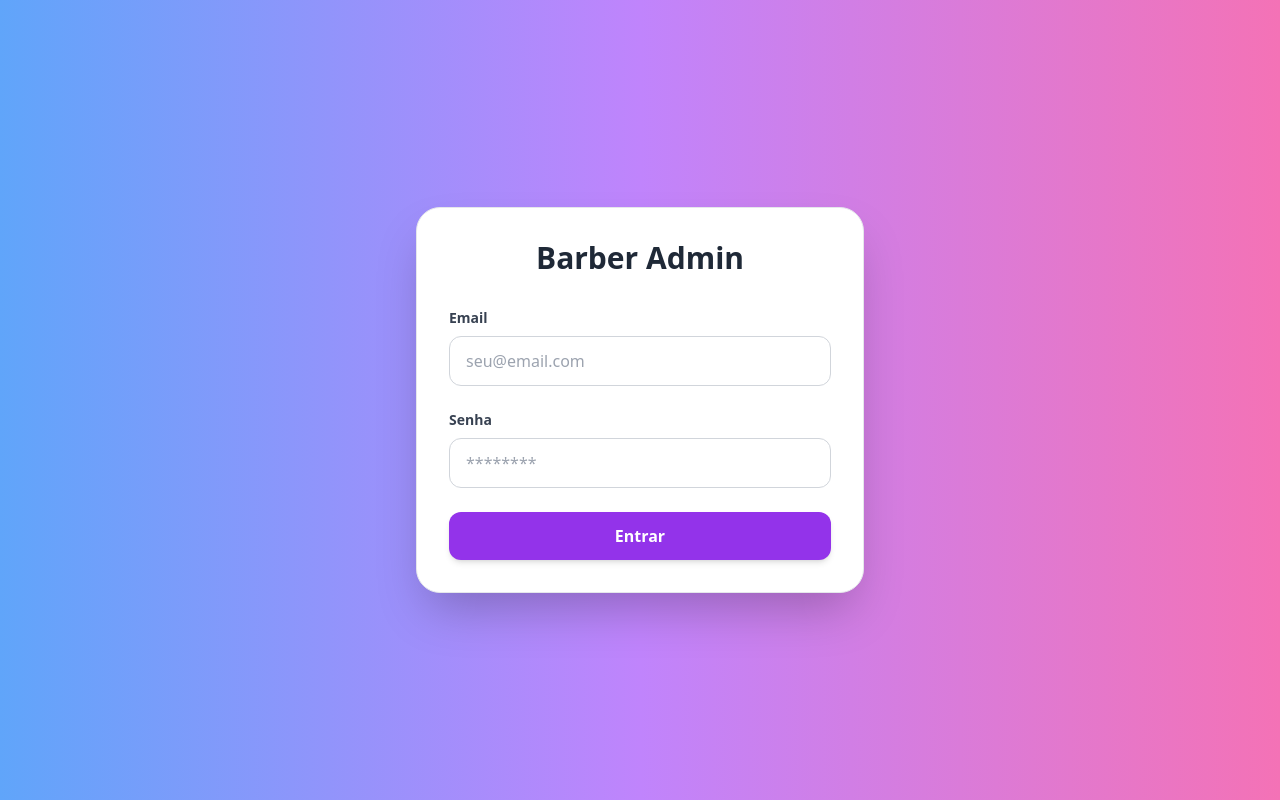
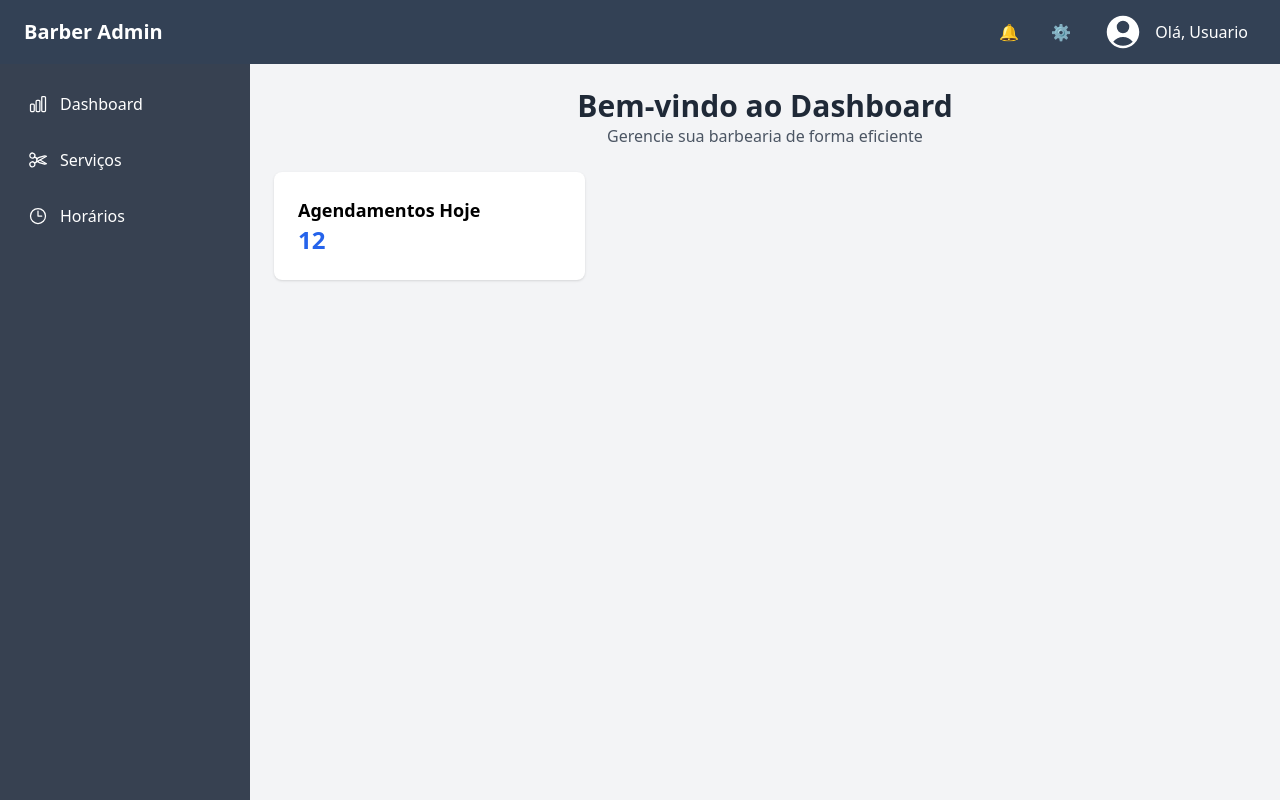
Before and after one commit to BaiConNet/barber-admin, a React (Vite) app: page /dashboard in a window 1280 px wide. Before the commit this address led to /login. Built offline with nearby package versions, Linux system fonts and the light colour scheme; sample sign-in values are in the browser's storage.

Commit message:
feat: melhora visual do dashboard com ícones e hover effects

```diff
--- a/package.json
+++ b/package.json
@@ -10,6 +10,7 @@
     "preview": "vite preview"
   },
   "dependencies": {
+    "@heroicons/react": "^2.2.0",
     "axios": "^1.11.0",
     "react": "^19.1.1",
     "react-dom": "^19.1.1",
--- a/src/App.jsx
+++ b/src/App.jsx
@@ -1,7 +1,6 @@
 import { BrowserRouter } from "react-router-dom";
 import AppRoutes from "./routes/AppRoutes";
 /*import PrivateRoute from "./components/PrivateRoute";*/
-/* import Dashboard from "./pages/dashboard"; */
 
 export default function App() {
   return (
--- a/src/components/DashboardContent.jsx
+++ b/src/components/DashboardContent.jsx
@@ -8,7 +8,7 @@ export default function DashboardContent() {
 
       {/* Cards de estatísticas */}
       <div className="grid grid-cols-0 md:grid-cols-3 gap-6 mb-8">
-        <div className="bg-red-500 p-6 rounded-lg shadow">
+        <div className="bg-white p-6 rounded-lg shadow">
           <h3 className="text-lg font-semibold">Agendamentos Hoje</h3>
           <p className="text-2xl font-bold text-blue-600">12</p>
         </div>
--- a/src/components/Header.jsx
+++ b/src/components/Header.jsx
@@ -1,15 +1,29 @@
 import React from 'react';
+import { UserCircleIcon } from '@heroicons/react/24/solid'
+import { Bars3Icon } from '@heroicons/react/24/outline'
 
 export default function Header() {
     return (
-        <header className="w-full bg-green-900 h-16 flex items-center justify-between px-6 shadow">
-            <div className="flex items-center gap-2">
+        <header className="w-full h-16 flex items-center justify-between px-6 shadow">
+            <div className="flex items-center gap-4">
+                <button className="md:hidden text-white p-2 hover:bg-white/20 rounded-lg">
+                    <Bars3Icon className="w-6 h-6" />
+                </button>
                 <span className="text-white font-bold text-xl">Barber Admin</span>
             </div>
             <div className="flex items-center gap-4">
-                <button className="text-white">🔔</button>
-                <button className="text-white">⚙️</button>
-                <span className="text-white">Olá, Usuario</span>
+                <button className="text-white hover:bg-white/20 p-2 rounded-lg transition-colors duration-200">🔔</button>
+                <button className="text-white hover:bg-white/20 p-2 rounded-lg transition-colors duration-200">⚙️</button>
+
+                <div className="flex items-center gap-3 hover:bg-white/10 p-2 rounded-lg transition-colors duration-200 cursor-pointer">
+                    <UserCircleIcon className="w-10 h-10 text-white" />
+                    {/*<img
+                      src="https://via.placeholder.com/40"
+                      alt="Usuario"
+                      className="w-10 h-10 rounded-full border-2 border-white"
+                    />*/}
+                    <span className="text-white">Olá, Usuario</span>
+                </div>
             </div>
         </header>
     );
--- a/src/components/Sidebar.jsx
+++ b/src/components/Sidebar.jsx
@@ -1,11 +1,29 @@
+// src/components/Sidebar.jsx
+import { ChartBarIcon, ScissorsIcon, ClockIcon } from '@heroicons/react/24/outline'
+
 export default function Sidebar() {
   return (
-    <div className="bg-gray-800 text-white h-full p-4">
+    <div className="bg-gray-700 text-white h-full p-4">
       <nav>
         <ul className="space-y-2">
-          <li><a href="/dashboard" className="block p-2 hover:bg-gray-700">Dashboard</a></li>
-          <li><a href="/servicos" className="block p-2 hover:bg-gray-700">Serviços</a></li>
-          <li><a href="/horarios" className="block p-2 hover:bg-gray-700">Horários</a></li>
+          <li>
+            <a href="/dashboard" className="rounded-full block p-3 hover:bg-gray-600 hover:scale-105 transition-all duration-200 flex items-center gap-3">
+              <ChartBarIcon className="w-5 h-5" />
+              Dashboard
+            </a>
+          </li>
+          <li>
+            <a href="/servicos" className="rounded-full block p-3 hover:bg-slate-600 hover:scale-105 transition-all duration-200 flex items-center gap-3">
+              <ScissorsIcon className="w-5 h-5" />
+              Serviços
+            </a>
+          </li>
+          <li>
+            <a href="/horarios" className="rounded-full block p-3 hover:bg-indigo-600 hover:scale-105 transition-all duration-200 flex items-center gap-3">
+              <ClockIcon className="w-5 h-5" />
+              Horários
+            </a>
+          </li>
         </ul>
       </nav>
     </div>
--- a/src/pages/AdminDashboardPage/Dashboard.jsx
+++ b/src/pages/AdminDashboardPage/Dashboard.jsx
@@ -5,19 +5,25 @@ import DashboardContent from '../../components/DashboardContent'
 
 export default function Dashboard() {
     return (
-      <div className="grid grid-cols-12 grid-rows-6 gap-0 h-screen">
+      <div className="h-screen grid grid-rows-[auto_1fr]">
         {/* Header - ocupa toda a largura, 1 linha */}
-        <header className="col-span-12 row-span-1">
+        <header className="bg-slate-700 col-span-full">
           <Header />
         </header>
 
-        {/* Sidebar - 2 colunas, 5 linhas restantes */}
-        <aside className="col-span-2 row-span-5 bg-gray-800">
+         {/* Área principal - ocupa resto da altura */}
+        <div className="grid grid-cols-[250px_1fr]">
+        {/* Sidebar - largura fixa*/}
+        <aside>
           <Sidebar />
         </aside>
 
-          {/* Main Content - 10 colunas, 5 linhas restantes */}
-        <DashboardContent className="col-span-10 row-span-5 bg-gray-100" />
+        {/* Conteúdo - ocupa resto da largura */}
+        <main className="bg-gray-100">
+          <DashboardContent />
+        </main>
+
+        </div>
     </div>
   );
 
--- a/src/routes/AppRoutes.jsx
+++ b/src/routes/AppRoutes.jsx
@@ -6,15 +6,9 @@ import Servicos from "../pages/AdminDashboardPage/Servicos";
 import Horarios from "../pages/AdminDashboardPage/Horarios";
 import { useAuth } from "../context/AuthContext";
 
-// Auth Ficticio
-/*const PrivateRoute = ({ children }) => {
+const PrivateRoute = ({ children }) => {
   const { auth } = useAuth();
-  return auth && auth.user ? children : <Navigate to="/login" />;
-};*/
-
-const PrivateRoute = ({ children }) => {
-  const { user } = useAuth();
-  return user ? children : <Navigate to="/login" />;
+  return auth.user ? children : <Navigate to="/login" />;
 };
 
 export default function AppRoutes() {
```
Also changed, not shown: 1 other file (tests, documents, lock files or other folders).
